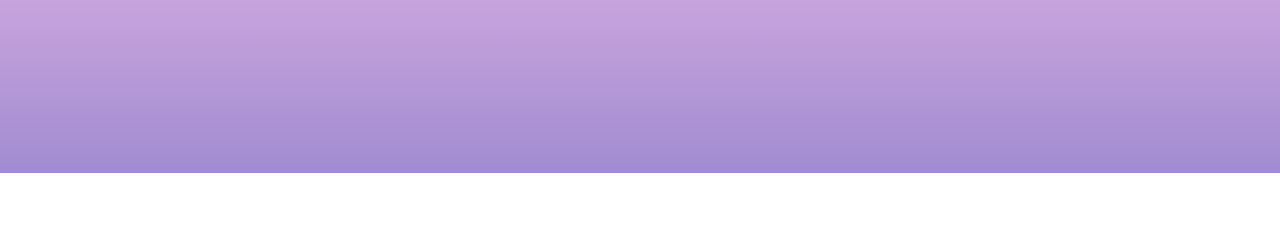
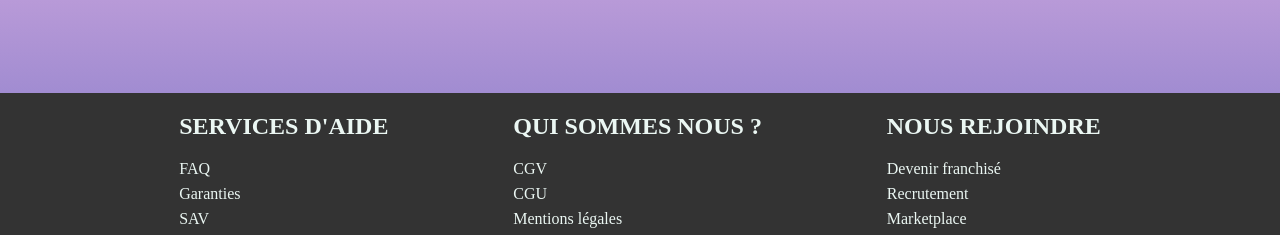
Before and after one commit to Azoxlpb/Tp4-ihm, a plain HTML site: page payement.html in a window 1280 px wide. Shown: the part 707-942 px from the top of the page. Before the commit the page ends 880 px from the top, so only its background shows below. Drawn offline with Linux system fonts and the light colour scheme.

Commit message:
footer made, paymeent end

```diff
--- a/payement.html
+++ b/payement.html
@@ -56,6 +56,32 @@
             </section>
         </section>
 
+        <footer>
+            <section>
+                <section class="av-lien">
+                    <section class="lien">
+                        <section>
+                            <h2>SERVICES D'AIDE</h2>
+                            <a href="#">FAQ</a>
+                            <a href="#">Garanties</a>
+                            <a href="#">SAV</a>
+                        </section>
+                        <section>
+                            <h2>QUI SOMMES NOUS ?</h2>
+                            <a href="#">CGV</a>
+                            <a href="#">CGU</a>
+                            <a href="#">Mentions légales</a>
+                        </section>
+                        <section>
+                            <h2>NOUS REJOINDRE</h2>
+                            <a href="#">Devenir franchisé</a>
+                            <a href="#">Recrutement</a>
+                            <a href="#">Marketplace</a>
+                        </section>
+                    </section>
+                </section>
+            </section>
+        </footer>
 </body>
 
 </html>
--- a/style/billet.css
+++ b/style/billet.css
@@ -185,6 +185,9 @@ footer{
 	background-color :#333;
 	display: flex;
 	justify-content: center;
+    position: absolute;
+    width: 100%;
+    margin-top: 60px;
 }
 
 footer *{
--- a/style/payment.css
+++ b/style/payment.css
@@ -34,7 +34,7 @@ header{
 /* dégradé zone */
 #carte{
     background-image: linear-gradient(to top, #a18cd1 0%, #fbc2eb 100%);
-    height: 50%;
+    height: 45%;
     display: flex;
     align-items: center;
     flex-direction: column;
@@ -42,14 +42,16 @@ header{
 
 #cartevir{
     background-image: linear-gradient(to top, #a18cd1 0%, #fbc2eb 100%);
-    height: 50%;
+    height: 45%;
     display: flex;
     align-items: center;
     flex-direction: column;
 }
 
 .span-block{
+    margin-top: 5px;
     margin-bottom: 25px;
+    font-weight: 600;
 }
 
 .commonpay{
@@ -73,3 +75,47 @@ header{
     height: 65px;
     width : 80px;
 }
+
+
+
+/* footer */
+footer{
+	background-color :#333;
+	display: flex;
+	justify-content: center;
+}
+
+footer *{
+	color: #ebf7f3
+}
+
+.hr{
+	border: 1px solid #87d0bc ;
+}
+
+footer>section{
+	width: 80%;
+}
+
+.lien section {
+    flex-direction: column;
+    display: flex;
+}
+section.lien {
+    display: flex;
+	width: 90%;
+    justify-content: space-between;
+}
+.av-lien{
+	display: flex;
+	justify-content: center;
+}
+
+section.lien a {
+    margin-bottom: 7px;
+    text-decoration: none;
+}
+
+button{
+	cursor: pointer;
+}
```
